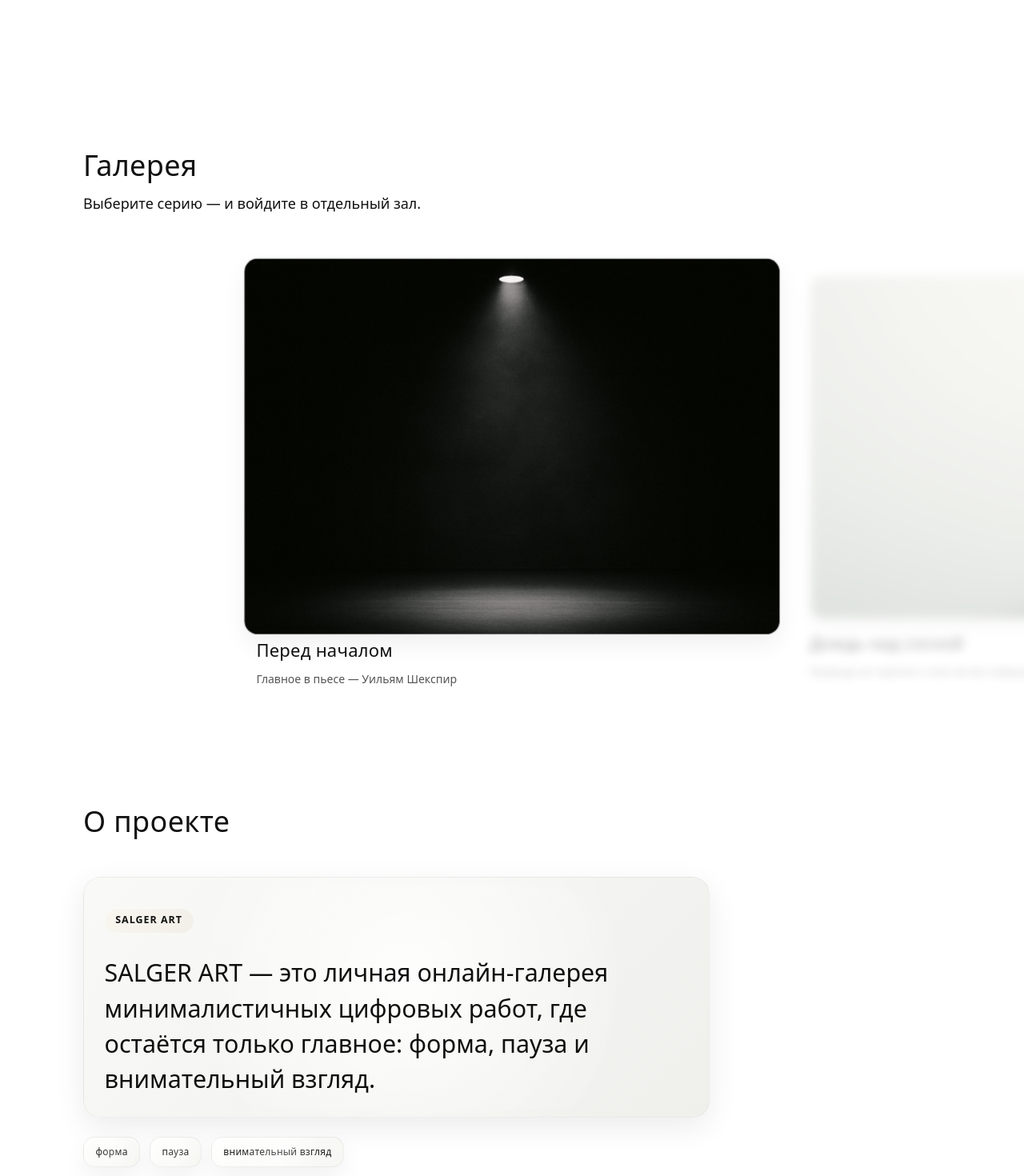
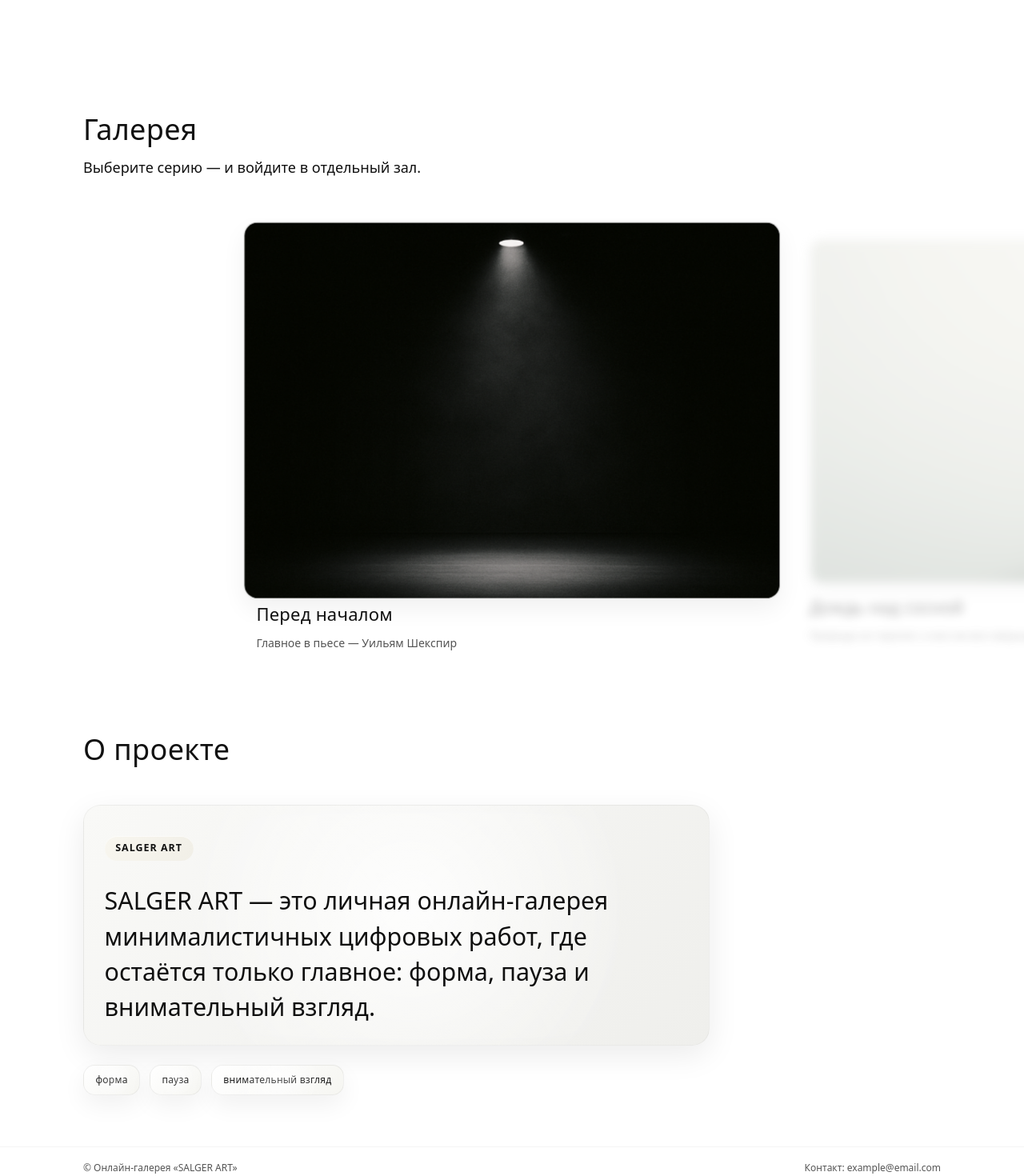
Before and after one commit to ALDYNEC-07/SALGER-ART, a Next.js app: page / in a window 1280 px wide. Shown: the part 680-2150 px from the top of the page at 80% size. Built offline with nearby package versions, Linux system fonts and the light colour scheme.

Commit message:
убавил верхние отступы у галереи и о проекте

```diff
--- a/src/app/components/AboutSection/AboutSection.module.css
+++ b/src/app/components/AboutSection/AboutSection.module.css
@@ -1,3 +1,7 @@
+.pageAbout {
+  padding-top: calc(clamp(3rem, 8vh, 4.5rem) - 45px);
+}
+
 .pageAbout .page__body {
   max-width: var(--content-max-width);
   margin-inline: auto;
--- a/src/app/components/GalleryStrip/GalleryStrip.module.css
+++ b/src/app/components/GalleryStrip/GalleryStrip.module.css
@@ -1,3 +1,4 @@
 .pageGallery {
   overflow: hidden;
+  padding-top: calc(clamp(3rem, 8vh, 4.5rem) - 45px);
 }
```
